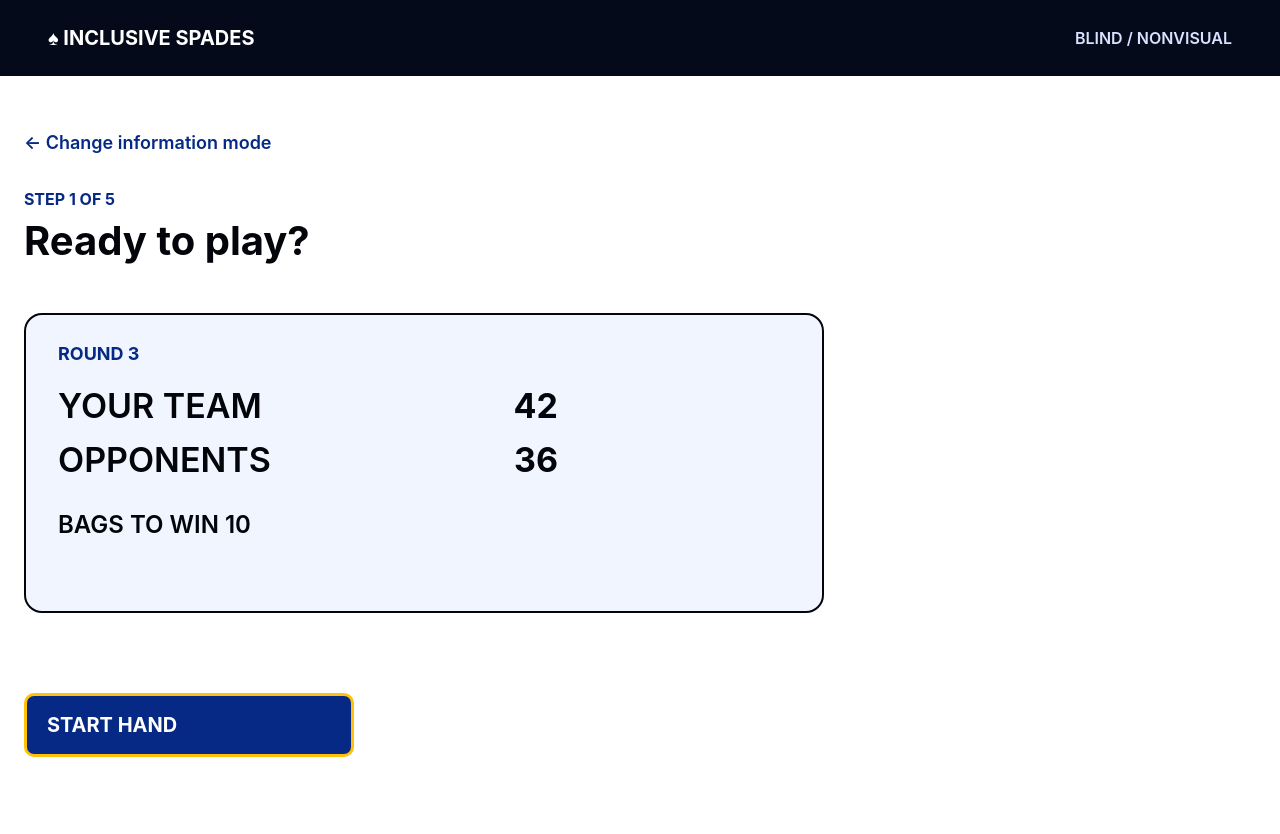
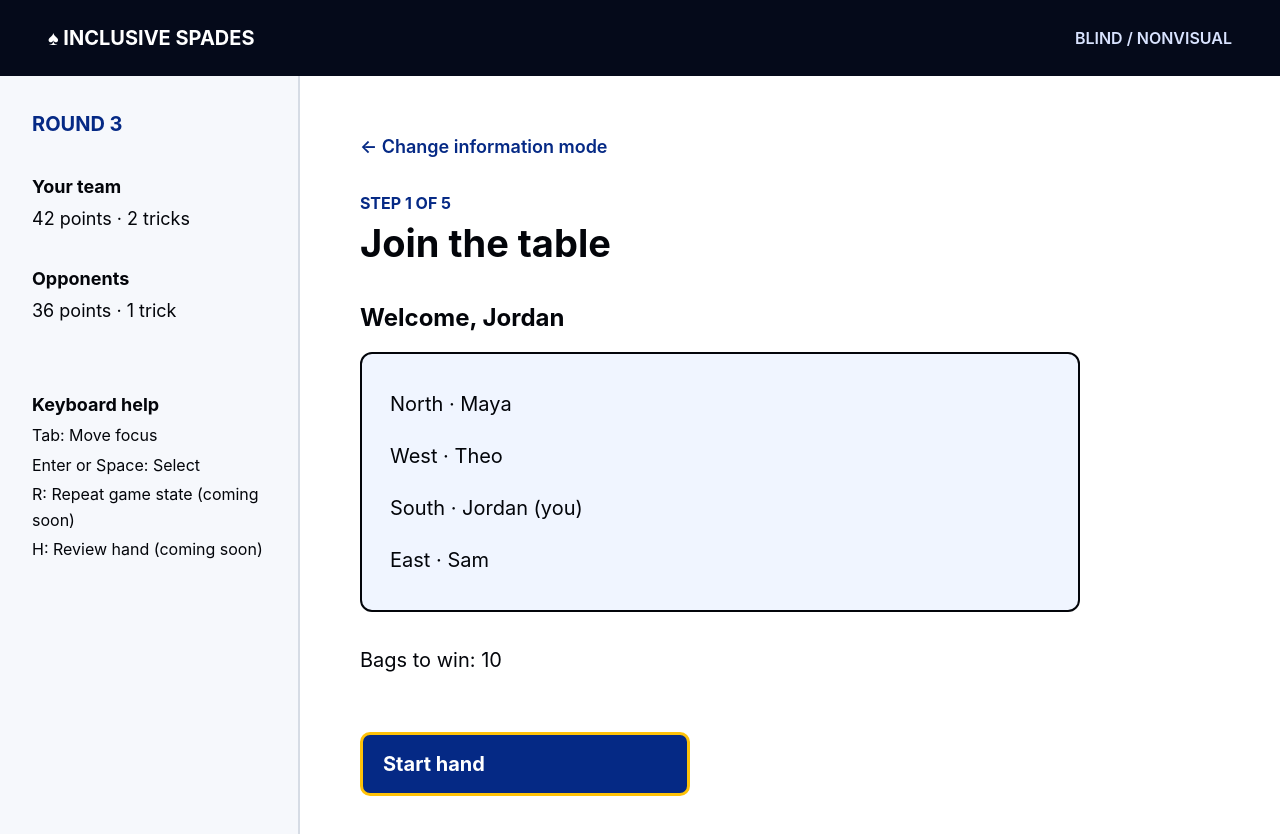
Before and after one commit to chaoticthinker/inclusive-spades, a React (Vite) app: page / in a window 1280 px wide. Both pictures are taken after a click on the button 232 px from the left and 517 px from the top of the page. Shown: the top 834 px of the page. Built offline with nearby package versions, Linux system fonts and the light colour scheme.

Commit message:
Add Blind mode table lobby and intial navigation

```diff
--- a/src/App.tsx
+++ b/src/App.tsx
@@ -6,11 +6,13 @@ import {
   getCardName,
   type PlayingCardData,
 } from './components/PlayingCard'
+import BlindMode from './modes/BlindMode'
 
 type InformationMode = 'blind' | 'low-vision' | 'sighted'
 
 type Screen =
   | 'welcome'
+  | 'blind'
   | 'ready'
   | 'trick'
   | 'cards'
@@ -162,10 +164,15 @@ function getDemoTrickWinner(playerCard: PlayingCardData) {
     setScreen('result')
   }
 
-  function chooseMode(mode: InformationMode) {
-    setSelectedMode(mode)
+function chooseMode(mode: InformationMode) {
+  setSelectedMode(mode)
+
+  if (mode === 'blind') {
+    setScreen('blind')
+  } else {
     setScreen('ready')
   }
+}
 
   function returnToWelcome() {
     setScreen('welcome')
@@ -187,6 +194,11 @@ function getDemoTrickWinner(playerCard: PlayingCardData) {
             : 'CHOOSE YOUR MODE'}
         </span>
       </header>
+
+
+      {screen === 'blind' && (
+        <BlindMode onChangeMode={returnToWelcome} />
+      )}
 
       {screen === 'welcome' && (
         <main className="main-content">
--- /dev/null
+++ b/src/modes/BlindMode.css
@@ -0,0 +1,139 @@
+
+/* Blind / Nonvisual mode */
+
+.blind-layout {
+  display: grid;
+  grid-template-columns: 300px minmax(0, 1fr);
+  min-height: calc(100vh - 76px);
+  background: #ffffff;
+}
+
+.blind-sidebar {
+  padding: 36px 32px;
+  border-right: 2px solid #d6dce5;
+  background: #f6f8fc;
+}
+
+.blind-sidebar h2 {
+  margin: 0 0 40px;
+  font-size: 20px;
+  color: #052985;
+}
+
+.blind-stat {
+  margin-bottom: 36px;
+}
+
+.blind-stat h3,
+.keyboard-help h3 {
+  margin: 0 0 8px;
+  font-size: 18px;
+  color: #03050a;
+}
+
+.blind-stat p {
+  margin: 0;
+  font-size: 18px;
+  line-height: 1.5;
+}
+
+.keyboard-help {
+  margin-top: 70px;
+}
+
+.keyboard-help p {
+  font-size: 16px;
+  line-height: 1.6;
+  margin: 4px 0;
+}
+
+.blind-content {
+  width: 100%;
+  max-width: 1000px;
+  padding: 48px 60px 100px;
+}
+
+.blind-content h1 {
+  font-size: 38px;
+  margin-bottom: 36px;
+}
+
+.blind-welcome {
+  font-size: 24px;
+  margin: 0 0 20px;
+}
+
+.blind-players {
+  width: 100%;
+  max-width: 720px;
+  border: 2px solid #03050a;
+  border-radius: 12px;
+  background: #f0f5ff;
+  padding: 24px 28px;
+}
+
+.blind-players ul {
+  list-style: none;
+  padding: 0;
+  margin: 0;
+}
+
+.blind-players li {
+  padding: 12px 0;
+  font-size: 20px;
+  line-height: 1.4;
+}
+
+.blind-bags {
+  font-size: 20px;
+  margin: 36px 0 0;
+}
+
+.blind-content .primary-button {
+  margin-top: 60px;
+}
+
+.blind-announcement {
+  max-width: 760px;
+  padding: 28px;
+  background: #f0f5ff;
+  border: 2px solid #03050a;
+  border-radius: 12px;
+}
+
+.blind-announcement h2 {
+  margin: 0 0 20px;
+  color: #052985;
+  font-size: 18px;
+  text-transform: uppercase;
+}
+
+.blind-announcement p {
+  font-size: 22px;
+  line-height: 1.6;
+}
+
+.blind-placeholder {
+  margin: 32px 0;
+  font-size: 18px;
+  line-height: 1.5;
+}
+
+@media (max-width: 800px) {
+  .blind-layout {
+    grid-template-columns: 1fr;
+  }
+
+  .blind-sidebar {
+    border-right: none;
+    border-bottom: 2px solid #d6dce5;
+  }
+
+  .blind-content {
+    padding: 32px 24px 80px;
+  }
+
+  .blind-content h1 {
+    font-size: 32px;
+  }
+}
--- /dev/null
+++ b/src/modes/BlindMode.tsx
@@ -0,0 +1,144 @@
+
+import { useEffect, useRef, useState } from 'react'
+import './BlindMode.css'
+
+type BlindModeProps = {
+  onChangeMode: () => void
+}
+
+type BlindStep = 'join' | 'announcement'
+
+const players = [
+  { position: 'North', name: 'Maya' },
+  { position: 'West', name: 'Theo' },
+  { position: 'South', name: 'Jordan (you)' },
+  { position: 'East', name: 'Sam' },
+]
+
+function BlindMode({ onChangeMode }: BlindModeProps) {
+  const [step, setStep] = useState<BlindStep>('join')
+  const headingRef = useRef<HTMLHeadingElement>(null)
+
+  useEffect(() => {
+    headingRef.current?.focus()
+  }, [step])
+
+  return (
+    <main className="blind-layout">
+      <aside className="blind-sidebar" aria-label="Game status">
+        <h2>ROUND 3</h2>
+
+        <div className="blind-stat">
+          <h3>Your team</h3>
+          <p>42 points · 2 tricks</p>
+        </div>
+
+        <div className="blind-stat">
+          <h3>Opponents</h3>
+          <p>36 points · 1 trick</p>
+        </div>
+
+        <section className="keyboard-help">
+          <h3>Keyboard help</h3>
+          <p>Tab: Move focus</p>
+          <p>Enter or Space: Select</p>
+          <p>R: Repeat game state (coming soon)</p>
+          <p>H: Review hand (coming soon)</p>
+        </section>
+      </aside>
+
+      <div className="blind-content">
+        <button
+          type="button"
+          className="back-button"
+          onClick={onChangeMode}
+        >
+          ← Change information mode
+        </button>
+
+        {step === 'join' && (
+          <>
+            <p className="step-label">STEP 1 OF 5</p>
+
+            <h1 ref={headingRef} tabIndex={-1}>
+              Join the table
+            </h1>
+
+            <h2 className="blind-welcome">
+              Welcome, Jordan
+            </h2>
+
+            <section
+              className="blind-players"
+              aria-labelledby="players-heading"
+            >
+              <h3 id="players-heading" className="sr-only">
+                Players at the table
+              </h3>
+
+              <ul>
+                {players.map((player) => (
+                  <li key={player.position}>
+                    {player.position} · {player.name}
+                  </li>
+                ))}
+              </ul>
+            </section>
+
+            <p className="blind-bags">
+              Bags to win: 10
+            </p>
+
+            <button
+              type="button"
+              className="primary-button"
+              onClick={() => setStep('announcement')}
+            >
+              Start hand
+            </button>
+          </>
+        )}
+
+        {step === 'announcement' && (
+          <>
+            <p className="step-label">STEP 2 OF 5</p>
+
+            <h1 ref={headingRef} tabIndex={-1}>
+              Review the game announcement
+            </h1>
+
+            <section
+              className="blind-announcement"
+              aria-labelledby="announcement-heading"
+            >
+              <h2 id="announcement-heading">
+                Current game announcement
+              </h2>
+
+              <p>
+                Round 3, trick 1. Clubs are led.
+                Maya has played the king of clubs.
+                It is your turn.
+              </p>
+            </section>
+
+            <p className="blind-placeholder">
+              Next, we'll add repeatable announcements,
+              keyboard shortcuts, and playable cards.
+            </p>
+
+            <button
+              type="button"
+              className="secondary-button"
+              onClick={() => setStep('join')}
+            >
+              Back to table
+            </button>
+          </>
+        )}
+      </div>
+    </main>
+  )
+}
+
+export default BlindMode
```
